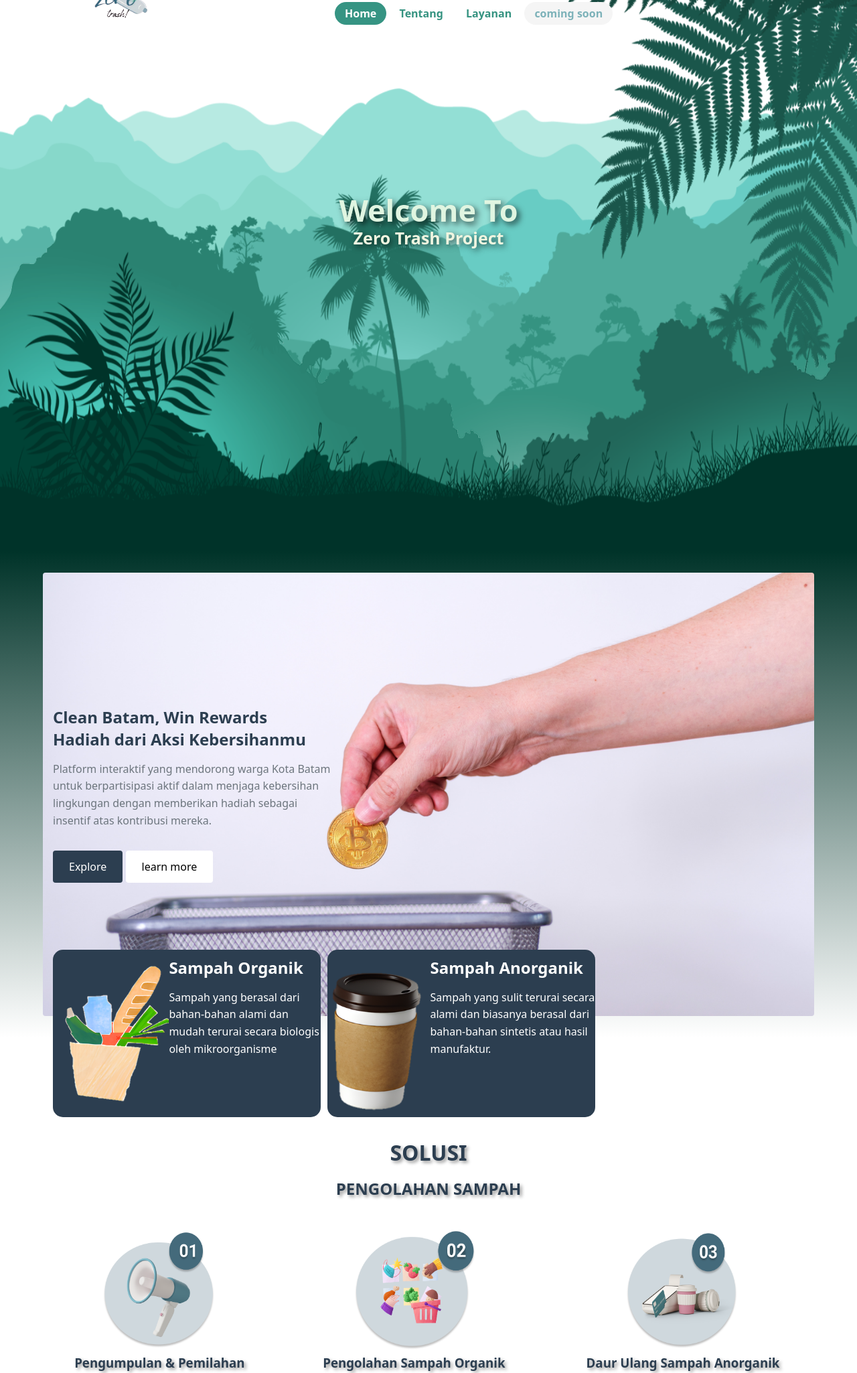
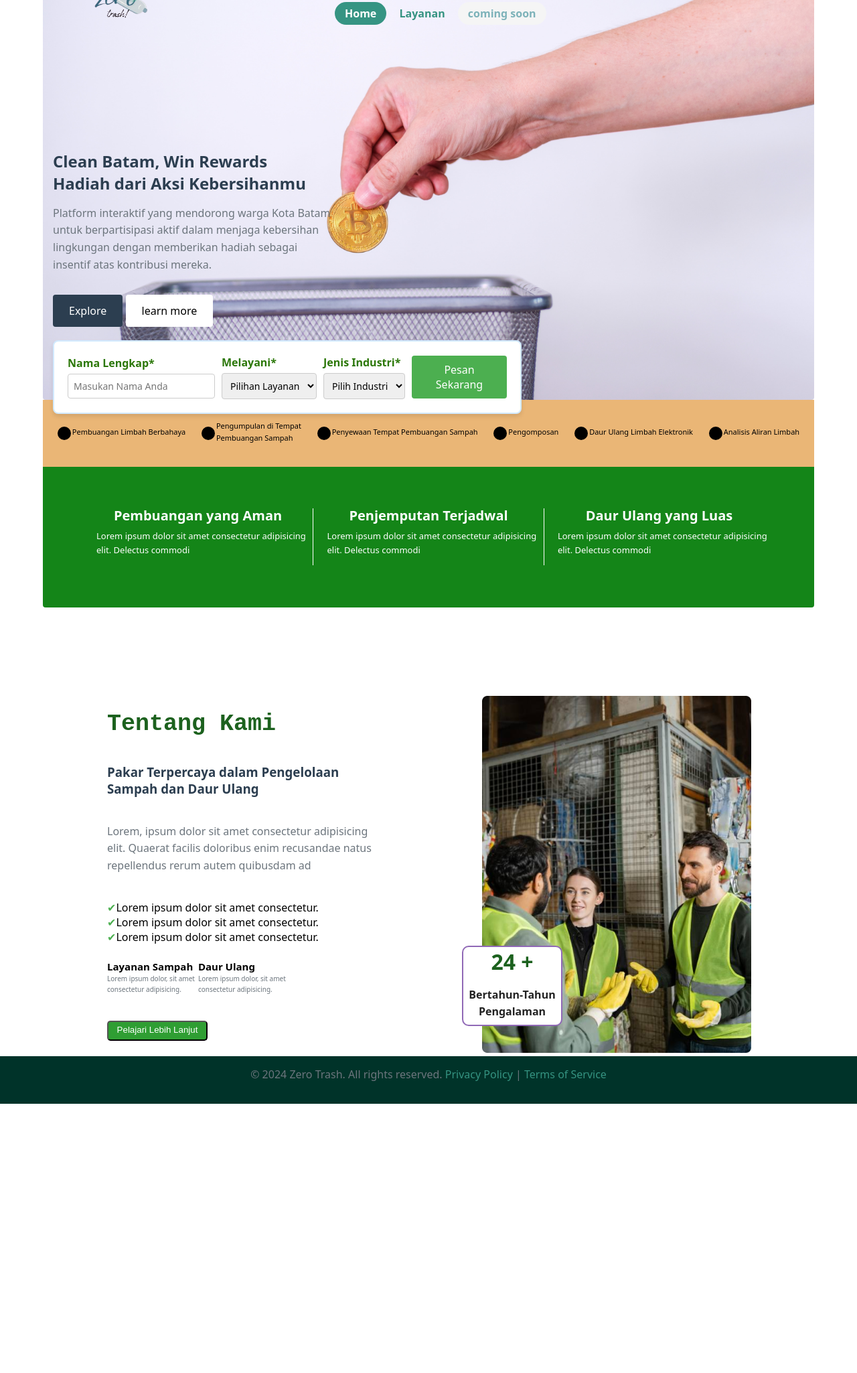
Before and after one commit to Syawalraja999/Zero-Trash, a plain HTML site: page index.html in a window 1280 px wide. Shown: the part 97-2147 px from the top of the page at 67% size. After the commit the page ends 1745 px from the top, so only its background shows below. Drawn offline with Linux system fonts and the light colour scheme; some packages are replaced by stand-ins of ours; a script that the page names is missing.

Commit message:
first commit

```diff
--- a/index.html
+++ b/index.html
@@ -5,8 +5,10 @@
     <meta name="viewport" content="width=device-width, initial-scale=1.0">
     <title>Zero Trash</title>
     <link rel="stylesheet" href="style.css">
+    <link rel="stylesheet" href="https://cdn.jsdelivr.net/npm/sweetalert2@11/dist/sweetalert2.min.css">
+    <script src="https://cdn.jsdelivr.net/npm/sweetalert2@11"></script>
     <head>
-        <link rel="icon" href="logo/logo1.png" type="image/png">
+        <link rel="icon" href="../logo/logo1.png" type="image/png">
     </head>
 
 
@@ -14,27 +16,13 @@
 <body>
     <div class="container">
         <div class="header">
-            <h2 class="logo"><img src="logo/logo1.png" alt="Logo"></h2>
+            <h2 class="logo"><img src="../logo/logo1.png" alt="Logo"></h2>
             <nav class="navigation">
-                <a href="#" class="active">Home</a>
-                <a href="tentang/tentang.html">Tentang</a>
-                <a href="layanan/layanan.html">Layanan</a>
+                <a href="../index.html" class="active">Home</a>
+                <a href="../layanan/layanan.html">Layanan</a>
                 <a href="#" style="color: #7db2b9; background-color: #f5f5f5;">coming soon</a>
             </nav>
         </div>
-
-        <section class="jumbo">
-            <img src="image/hill1.png" alt="" id="hill1">
-            <img src="image/hill2.png" alt="" id="hill2">
-            <img src="image/hill3.png" alt="" id="hill3">
-            <img src="image/hill4.png" alt="" id="hill4">
-            <img src="image/hill5.png" alt="" id="hill5">
-            <img src="image/tree.png" alt="" id="tree">
-            <img src="image/leaf.png" alt="" id="leaf">
-            <img src="image/plant.png" alt="" id="plant">
-            <h1 id="teks">Welcome To</h1>
-            <h2 id="text">Zero Trash Project</h2>
-        </section>
 
         <section class="hero">
             <div class="hero-content">
@@ -47,104 +35,117 @@
                 <span><a href="#" class="button">Explore</a>
                     <a href="#" class="button1">learn more</a></span>
 
-                <div class="container-syms">
-                    <div class="sym">
-                        <img src="image/bag.png" alt="">
-                        <span><h2>Sampah Organik</h2>
-                            <p>Sampah yang berasal dari
-                                bahan-bahan alami dan
-                                mudah terurai secara
-                                biologis oleh mikroorganisme</p></span>
+                    <div class="form-container">
+                        <form>
+                        <div class="form-group">
+                            <label for="name">Nama Lengkap*</label>
+                            <input type="text" id="name" placeholder="Masukan Nama Anda">
+                        </div>
+                        <div class="form-group">
+                            <label for="service">Melayani*</label>
+                            <select id="service">
+                            <option value="" disabled selected>Pilihan Layanan</option>
+                            <option value="layanan1">Layanan 1</option>
+                            <option value="layanan2">Layanan 2</option>
+                            </select>
+                        </div>
+                        <div class="form-group">
+                            <label for="industry">Jenis Industri*</label>
+                            <select id="industry">
+                            <option value="" disabled selected>Pilih Industri</option>
+                            <option value="industri1">Industri 1</option>
+                            <option value="industri2">Industri 2</option>
+                            </select>
+                        </div>
+                        <button  id="myButton" type="submit" class="submit-button" onclick="showAlert()">Pesan Sekarang</button>
+                        </form>
                     </div>
-                    <div class="sym">
-                        <img src="image/coffe.png" alt="">
-                        <span><h2>Sampah Anorganik</h2>
-                            <p>Sampah yang sulit terurai secara
-                                alami dan biasanya berasal dari
-                                bahan-bahan sintetis atau hasil
-                                manufaktur.</p></span>
-                    </div>
+
+            </div>
+            <img src="../image/pictJumbo.png" alt="Waste Management" class="hero-image">
+
+            <section class="fitur">
+                <div class="tidur">
+                    <div class="bulat"></div>
+                    <p>Pembuangan Limbah Berbahaya</p>
+                </div>
+                <div class="tidur">
+                    <div class="bulat"></div>
+                    <p>Pengumpulan di Tempat <br>Pembuangan Sampah</p>
+                </div>
+                <div class="tidur">
+                    <div class="bulat"></div>
+                    <p>Penyewaan Tempat Pembuangan Sampah</p>
+                </div>
+                <div class="tidur">
+                    <div class="bulat"></div>
+                    <p>Pengomposan</p>
+                </div>
+                <div class="tidur">
+                    <div class="bulat"></div>
+                    <p>Daur Ulang Limbah Elektronik</p>
+                </div>
+                <div class="tidur">
+                    <div class="bulat"></div>
+                    <p>Analisis Aliran Limbah</p>
+                </div>
+            </section>
+
+            <div class="container-proses">
+                <div class="proses">
+                    <h4>Pembuangan yang Aman</h4>
+                    <p>Lorem ipsum dolor sit amet consectetur adipisicing elit. Delectus commodi</p>
+                </div>
+                <div class="garis"></div>
+                <div class="proses">
+                    <h4>Penjemputan Terjadwal</h4>
+                    <p>Lorem ipsum dolor sit amet consectetur adipisicing elit. Delectus commodi</p>
+                </div>
+                <div class="garis"></div>
+                <div class="proses">
+                    <h4>Daur Ulang yang Luas</h4>
+                    <p>Lorem ipsum dolor sit amet consectetur adipisicing elit. Delectus commodi</p>
                 </div>
             </div>
-            <img src="image/pictJumbo.png" alt="Waste Management" class="hero-image">
         </section>
 
-        <div class="solusi-container">
-            <span>
-                <h1>solusi</h1>
-                <h2>pengolahan sampah</h2>
 
-                <div class="pengolahan">
+        <div class="container-info">
+            <div class="text-section">
+                <h3 id="j1">Tentang Kami</h3>
+                <h3 id="j2">Pakar Terpercaya dalam Pengelolaan Sampah dan Daur Ulang</h3>
+                <p>Lorem, ipsum dolor sit amet consectetur adipisicing elit. Quaerat facilis doloribus enim recusandae natus repellendus rerum autem quibusdam ad </p>
+                <ul>
+                    <li>Lorem ipsum dolor sit amet consectetur.</li>
+                    <li>Lorem ipsum dolor sit amet consectetur.</li>
+                    <li>Lorem ipsum dolor sit amet consectetur.</li>
+                </ul>
+                <div class="about-info">
                     <span>
-                        <img src="image/solusi1.png" alt="">
-                        <h3>Pengumpulan & Pemilahan</h3>
-                        <p>Mulailah dengan mengumpulkan <br>
-                            sampah danmemilahnya sesuai <br>
-                            dengan jenisnya: organik, anorganik</p>
+                        <h5>Layanan Sampah</h5>
+                        <p>Lorem ipsum dolor, sit amet <br>consectetur adipisicing.</p>
                     </span>
                     <span>
-                        <img src="image/solusi2.png" alt="">
-                        <h3>Pengolahan Sampah Organik</h3>
-                        <p>Sampah organik yang terkumpul <br>
-                            dapat diolah menjadi kompos melalui <br>
-                            proses komposting</p>
-                    </span>
-                    <span>
-                        <img src="image/solusi3.png" alt="">
-                        <h3>Daur Ulang Sampah
-                            Anorganik</h3>
-                        <p>Sampah anorganik, seperti plastik,<br>
-                            kertas, kaca, dan logam, bisa didaur ulang <br>
-                            atau dimanfaatkan kembali.Proses ini <br>
-                            memungkinkan penggunaan kembali <br>
-                            material, mengurangi produksi baru, dan <br>
-                            menghemat sumber daya alam.</p>
+                        <h5>Daur Ulang</h5>
+                        <p>Lorem ipsum dolor, sit amet <br>consectetur adipisicing.</p>
                     </span>
                 </div>
-            </span>
-        </div>
+                <div class="btn-p-lanjut"><button>Pelajari Lebih Lanjut</button></div>
+            </div>
 
-        <div class="edukasi">
-            <img src="image/edukasi.png" alt="">
-            <span>
-                <h5>WELCOME TO ZERO TRASH</h5>
-                <h4>Making Batam a Cleaner Future</h4>
-                <p>Zerotrash bertujuan untuk menciptakan kesadaran
-                    dan partisipasi aktif masyarakat Batam dalam
-                    pengelolaan sampah yang lebih efisien dan
-                    berkelanjutan. Melalui sistem penghargaan berbasis poin,
-                    edukasi lingkungan, dan platform yang memudahkan pengelolaan sampah, Zerotrash mendorong
-                    perubahan positif menuju kota yang lebih bersih, sehat, dan ramah lingkungan. Dengan setiap
-                    kontribusi kecil, kita bersama-sama membangun masa depan Batam yang lebih hijau dan lebih bersih.</p>
-            </span>
+            <div class="image-section">
+                <div class="usia-section">
+                    <h1>24 +</h1>
+                    <p>Bertahun-Tahun<br>
+                        Pengalaman</p>
+                </div>
+                <img src="../image/diskusi.png" alt="">
+            </div>
         </div>
 
 
-        <div class="penjelasan">
-            <span>
-                <h3>Sistem Poin</h3>
-                <h2>HOW IT WORKS</h2>
-            </span>
-            <div class="jelas">
-                <div class="sistem">
-                    <h2 class="clue1 clue">Pengumpulan Sampah</h2>
-                    <h2 class="clue">Penukaran Poin</h2>
-                    <h2 class="clue">Pencairan Poin</h2>
-                    <h2 class="clue">Meningkatkan
-                        Partisipasi Komunitas</h2>
-                    <h2 class="clue">Kampanye Edukasi
-                                    dan Pemberdayaan</h2>
-                </div>
-                <div class="sistem2">
-                    <img src="image/gg.png" alt="">
-                    <p>Pengguna Zerotrash dapat mengumpulkan sampah
-                        organik dan non-organik yang telah dipilah. Sampah
-                        yang telah dipilih sesuai kategori dan memenuhi syarat
-                        akan diambil oleh petugas atau dapat disetorkan ke
-                        tempat pengumpulan yang telah ditentukan.</p>
-                </div>
-            </div>
-        </div>
+
+
 
         <!-- Footer Section -->
         <footer class="footer">
@@ -154,6 +155,6 @@
     </div>
 
 
-<script src="script.js"></script>
+<script src="../script.js"></script>
 </body>
 </html>
--- a/layanan/style.css
+++ b/layanan/style.css
@@ -13,18 +13,22 @@ body {
 .container{
     position: relative;
     margin: 0 auto;
+    margin-top: 34px;
 }
 
 /* header */
 .header{
+    background-color: #f2f0fd;
+    box-shadow: 0 0 1px rgba(0, 0,0,0.2);
+    border-radius: 10px;
     align-items: center;
     max-width: 90%;
     display: flex;
     justify-content: flex-start;
     margin: 0 auto;
+    margin-bottom: 10px;
 }
 .header img{
-    margin-top: 30px;
     margin-left: 33px;
     width: 150px;
     height: 150px;
@@ -38,7 +42,6 @@ body {
 }
 .navigation{
     margin-right: 245px;
-    margin-top: 50px;
     margin-left: 253px;
 }
 
@@ -58,7 +61,7 @@ body {
     color: aliceblue;
     padding-left: 60px;
     margin: 0 auto;
-    max-width: 1000px;
+    max-width: 1210px;
 }
 .head-1{
     display: flex;
@@ -141,7 +144,7 @@ body {
     background-color: #FFFFCC;
     color: aliceblue;
     margin: 0 auto;
-    max-width: 1000px;
+    max-width: 1210px;
     padding-top: 80px;
     padding-left: 120px;
     padding-bottom: 100px;
@@ -255,7 +258,7 @@ body {
 .kontainer-kinerja{
     border-radius: 5px;
     position: relative;
-    max-width: 1000px;
+    max-width: 1210px;
     margin:  0 auto;
     background-color: #133902;
 }
--- a/script.js
+++ b/script.js
@@ -1,23 +1,3 @@
-// efek parallax
-let text = document.getElementById('text');
-let leaf = document.getElementById('leaf');
-let hill1 = document.getElementById('hill1');
-let hill4 = document.getElementById('hill4');
-let hill5 = document.getElementById('hill5');
-let lightbox = document.getElementById('lightbox');
-let lightboxImg = document.getElementById('lightbox-img');
-let closeLightbox = document.getElementById('close-lightbox');
-
-window.addEventListener('scroll', ()=> {
-    let value = window.scrollY;
-
-    text.style.marginTop = value * 2.5 + 'px';
-    leaf.style.top = value * -1 + 'px';
-    leaf.style.left = value * 1 + 'px';
-    hill5.style.left = value * 1 + 'px';
-    hill4.style.top = value * 1 + 'px';
-    hill1.style.marginTop = value * 1.5 + 'px';
-});
 
 // alert
 function showAlert() {
--- a/style.css
+++ b/style.css
@@ -12,15 +12,11 @@ body {
 }
 
 
-
-
-
 /* hero */
 .hero {
     display: grid;
     grid-template-columns: 1fr;
     padding: 2rem 5%;
-    background: linear-gradient(to bottom,hsl(168, 100%, 10%),white);
     min-height: 400px;
     align-items: center;
 }
@@ -57,7 +53,6 @@ body {
     border-radius: 15px;
 }
 .solusi-container{
-    background: linear-gradient(to top, white,white);
     padding-top: 150px;
     width: 100%;
     height: 110vh;
```
Also changed, not shown: layanan/layanan.html (+1 -3 lines).
